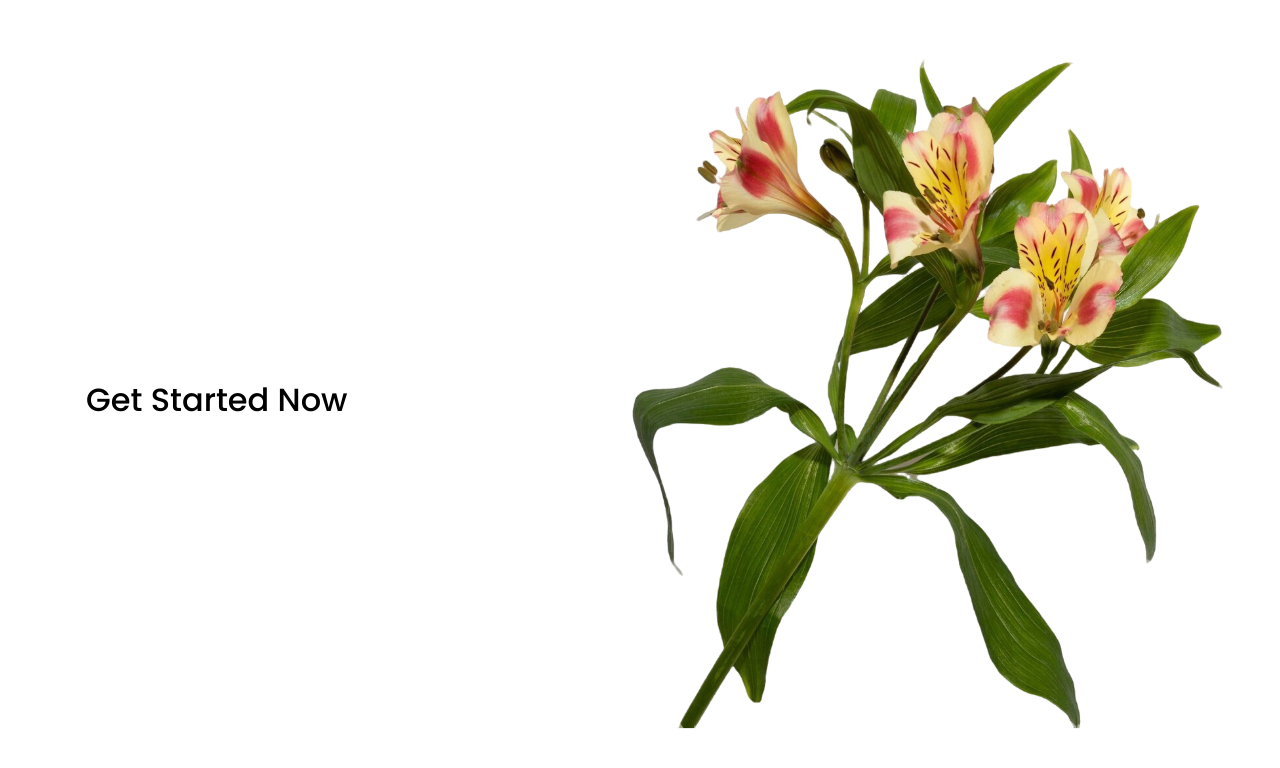
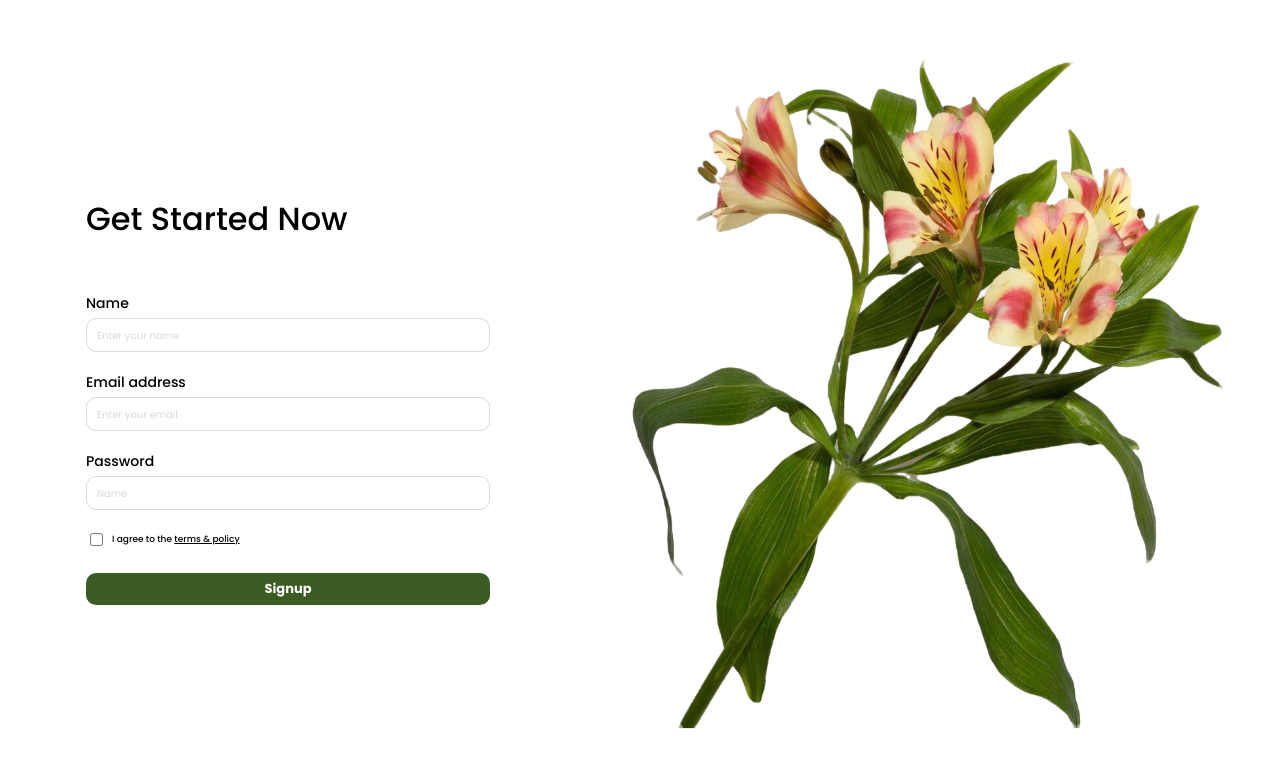
Before and after one commit to janiceee26/appdev1-final-practical-exam, a React (Vite) app: page / in a window 1280 px wide. Shown: the top 768 px of the page. Built offline with nearby package versions, Linux system fonts and the light colour scheme.

Commit message:
Add Sign Up form

```diff
--- a/src/components/SignUp.jsx
+++ b/src/components/SignUp.jsx
@@ -7,6 +7,32 @@ function SignUp() {
       <div className={styles.left}>
         <div className={styles.content}>
           <h1 className={styles.title}>Get Started Now</h1>
+
+          <form className={styles.form}>
+            <div className={styles.field}>
+              <label htmlFor="name" className={styles.label}>Name</label>
+              <input type="text" id="name" placeholder="Enter your name" className={styles.input} />
+            </div>
+
+            <div className={styles.field}>
+              <label htmlFor="email" className={styles.label}>Email address</label>
+              <input type="email" id="email" placeholder="Enter your email" className={styles.input} />
+            </div>
+
+            <div className={styles.field}>
+              <label htmlFor="password" className={styles.label}>Password</label>
+              <input type="password" id="password" placeholder="Name" className={styles.input} />
+            </div>
+
+            <div className={styles.checkbox}>
+              <input type="checkbox" id="terms" />
+              <label htmlFor="terms">
+                I agree to the <a href="#" className={styles.link}>terms & policy</a>
+              </label>
+            </div>
+
+            <button type="submit" className={styles.button}>Signup</button>
+          </form>
         </div>
       </div>
 
--- a/src/components/SignUp.module.css
+++ b/src/components/SignUp.module.css
@@ -25,6 +25,65 @@
   margin: 0;
 }
 
+.form {
+  margin-top: 50px;
+  font-family: 'Poppins', sans-serif;
+}
+
+.field {
+  display: flex;
+  flex-direction: column;
+  margin-bottom: 20px;
+}
+
+.label {
+  font-size: 14px;
+  font-weight: 500;
+  color: #000000;
+  margin-bottom: 4px;
+}
+
+.input {
+  height: 32px;
+  padding: 0 10px;
+  border: 1px solid #d9d9d9;
+  border-radius: 10px;
+  font-family: 'Poppins', sans-serif;
+  font-size: 12px;
+}
+
+.input::placeholder {
+  color: #d9d9d9;
+  font-size: 10px;
+}
+
+.checkbox {
+  display: flex;
+  align-items: center;
+  gap: 6px;
+  font-size: 9px;
+  font-weight: 500;
+  margin-bottom: 24px;
+}
+
+.link {
+  color: #000000;
+  text-decoration: underline;
+}
+
+.button {
+  width: 100%;
+  height: 32px;
+  border: none;
+  border-radius: 10px;
+  background-color: #3a5b22;
+  color: #ffffff;
+  font-family: 'Poppins', sans-serif;
+  font-size: 13px;
+  font-weight: 700;
+  cursor: pointer;
+}
+
 .right {
   width: 55%;
   display: flex;
```
Also changed, not shown: agnote-signup-form.png (added).
